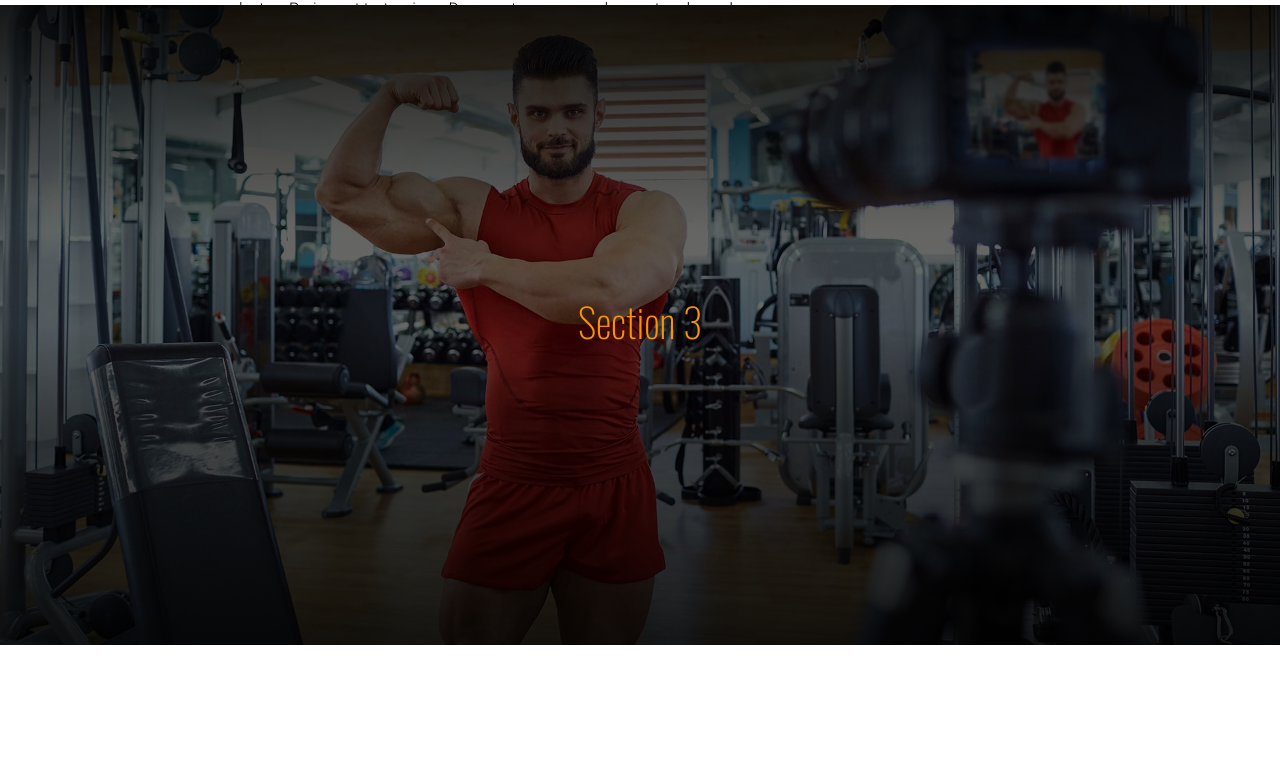
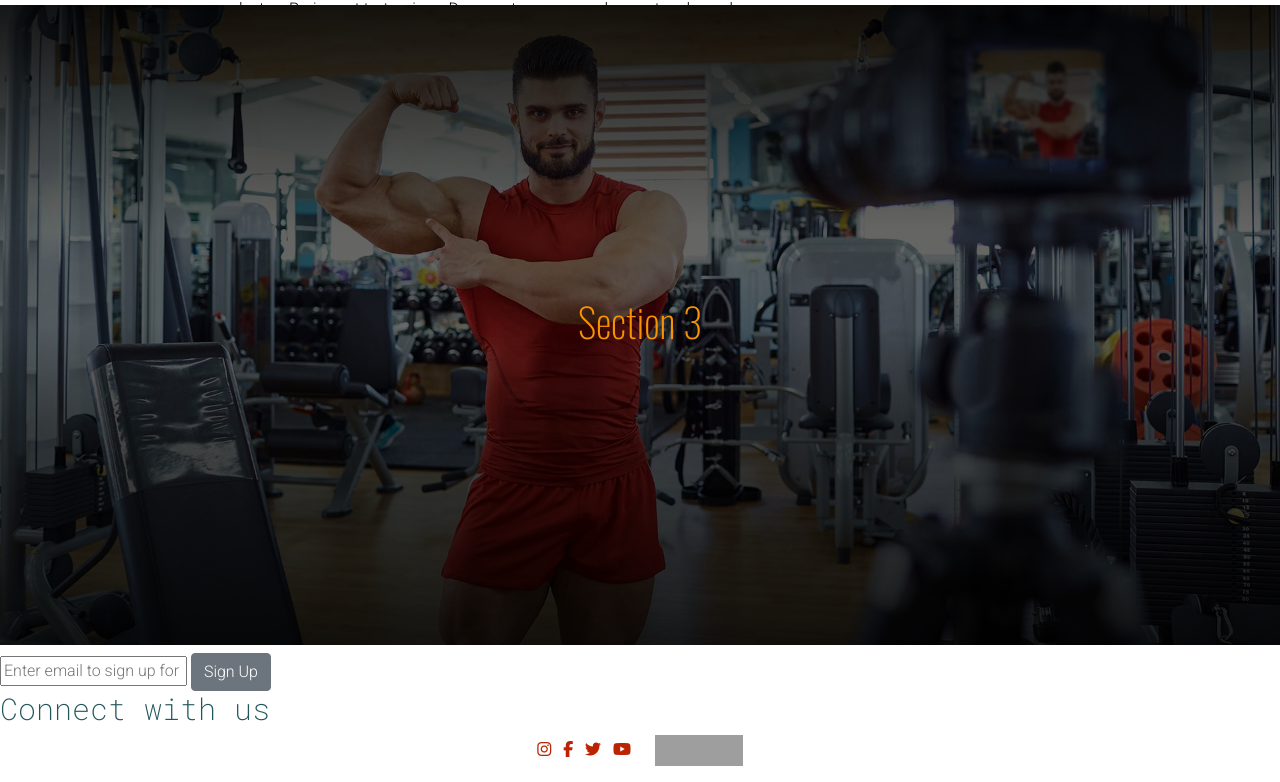
Before and after one commit to andrewskyboss/milestone-project-04, a Django app: page / in a window 1280 px wide. Shown: the part 1195-1977 px from the top of the page. Before the commit the page ends 1840 px from the top, so only its background shows below. Run offline with Django 3.2, Linux system fonts and the light colour scheme; some libraries are stand-ins or nearby versions; grey boxes are pictures that could not be loaded.

Commit message:
adding footer block to base html

```diff
--- a/static/css/base.css
+++ b/static/css/base.css
@@ -163,10 +163,12 @@ section.container-fluid.bg-images > div > div > div .section-subtitle {
 	margin-bottom: 5px;
 	justify-content: flex-end;
 	padding-right: 100px;
+	/* border-bottom: 1px solid var(--color-brand-5); */
 }
 .menu-header-container.level-two {
 	height: calc(100% - 55px);
 	justify-content: center;
+	border-top: 1px solid var(--color-brand-5);
 }
 
 ul.menu-header {
@@ -210,7 +212,7 @@ ul.menu-header > li a {
 	width: 23vw;
 	height: 100%;
 	border-right: 1px solid var(--color-brand-5);
-	border-top: 1px solid var(--color-brand-5);
+	/* border-top: 1px solid var(--color-brand-5); */
 }
 .mobile-menu .navbar .menu-header-container.level-two ul li:nth-child(1) {
 	border-left: 1px solid var(--color-brand-5);
--- a/templates/base.html
+++ b/templates/base.html
@@ -73,8 +73,64 @@
         {% block content %}
         {% endblock %}
 
+        <footer>
+            <div class="row footer-container">
+                <div class="container-fluid newsletter-container">
+                    <h3 id="confirmation-title-email" class="confirm-title-email"></h3>
+                    <form class="newsletter-form" onsubmit="return newsletterMail(this);" method="POST" >
+                        <input type="text" name="emailNewsletters" id="emailNewsletters" class="form-input newsletters" placeholder="Enter email to sign up for our newsletter" required>
+                        <button type="submit" class="btn btn-secondary">Sign Up</button>
+                    </form>
+                </div>
+                <div class="container-fluid social-links-container">
+                    <div class="social-links-title"><h3>Connect with us</h3></div>
+                    <ul class="list-inline social-links text-center">
+                        <li class="list-inline-item">
+                            <a target="_blank" href="https://www.instagram.com">
+                                <i class="fa fa-instagram" aria-hidden="true" title="Instagram"></i>
+                                <span class="sr-only">Instagram</span>
+                            </a>
+                        </li>
+                        <li class="list-inline-item">
+                            <a target="_blank" href="https://www.facebook.com">
+                                <i class="fa fa-facebook" aria-hidden="true" title="Facebook"></i>
+                                <span class="sr-only">Facebook</span>
+                            </a>
+                        </li>
+                        <li class="list-inline-item">
+                            <a target="_blank" href="https://www.twitter.com">
+                                <i class="fa fa-twitter" aria-hidden="true" title="Twitter"></i>
+                                <span class="sr-only">Twitter</span>
+                            </a>
+                        </li>
+                        <li class="list-inline-item">
+                            <a target="_blank" href="https://www.youtube.com">
+                                <i class="fa fa-youtube" aria-hidden="true" title="Youtube"></i>
+                                <span class="sr-only">Youtube</span>
+                            </a>
+                        </li>
+                        <li class="list-inline-item">
+                            <a target="_blank" href="https://www.tripadvisor.ie">
+                                <i class="fa fa-tripadvisor" aria-hidden="true" title="Tripadvisor"></i>
+                                <span class="sr-only">Tripadvisor</span>
+                            </a>
+                        </li>
+                        <li class="list-inline-item css-verification">
+                            <a href="http://jigsaw.w3.org/css-validator/check/referer" title="Check CSS">
+                                <img style="border:0;width:88px;height:31px"
+                                src="http://jigsaw.w3.org/css-validator/images/vcss-blue"
+                                alt="Valid CSS!" />
+                            </a>
+                        </li>
+                    </ul>
+                </div>
+            </div>
+        </footer>
+
         {% block postloadjs %}
         {% endblock %}
+
+
 
         {% block corejs %}
             <!-- Optional JavaScript -->
```
Also changed, not shown: templates/includes/main-nav.html (+5 -5 lines).
